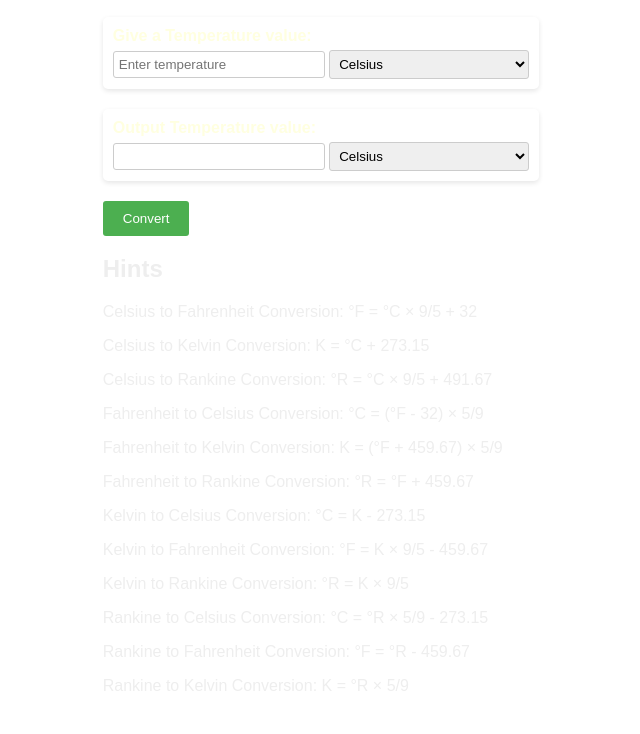
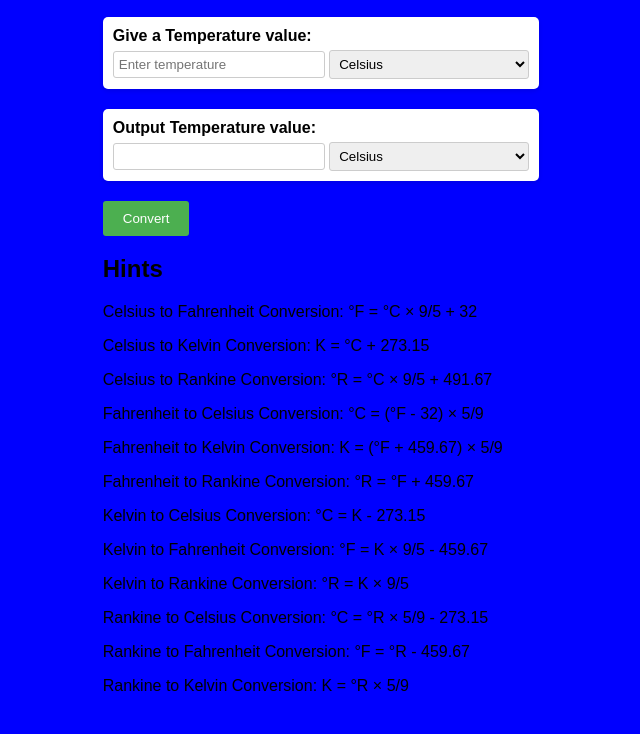
Before and after one commit to MadhuSudhan2310/tconvert, a plain HTML site: page index.html in a window 1280 px wide. Shown: the part 106-840 px from the top of the page, without its empty margins (319-959 px from the left). Drawn offline with Linux system fonts and the light colour scheme.

Commit message:
Update style.css

```diff
--- a/style.css
+++ b/style.css
@@ -7,12 +7,13 @@ body {
     align-items: center;
     justify-content: center;
     min-height: 100vh;
-    color: #eeeeee;
+    color:black;
+    background-color:blue
 
   }
 
   .container {
-      color: lightyellow;
+      color: black;
     margin-top: 20px;
     background-color: #fff;
     padding: 10px;
```
